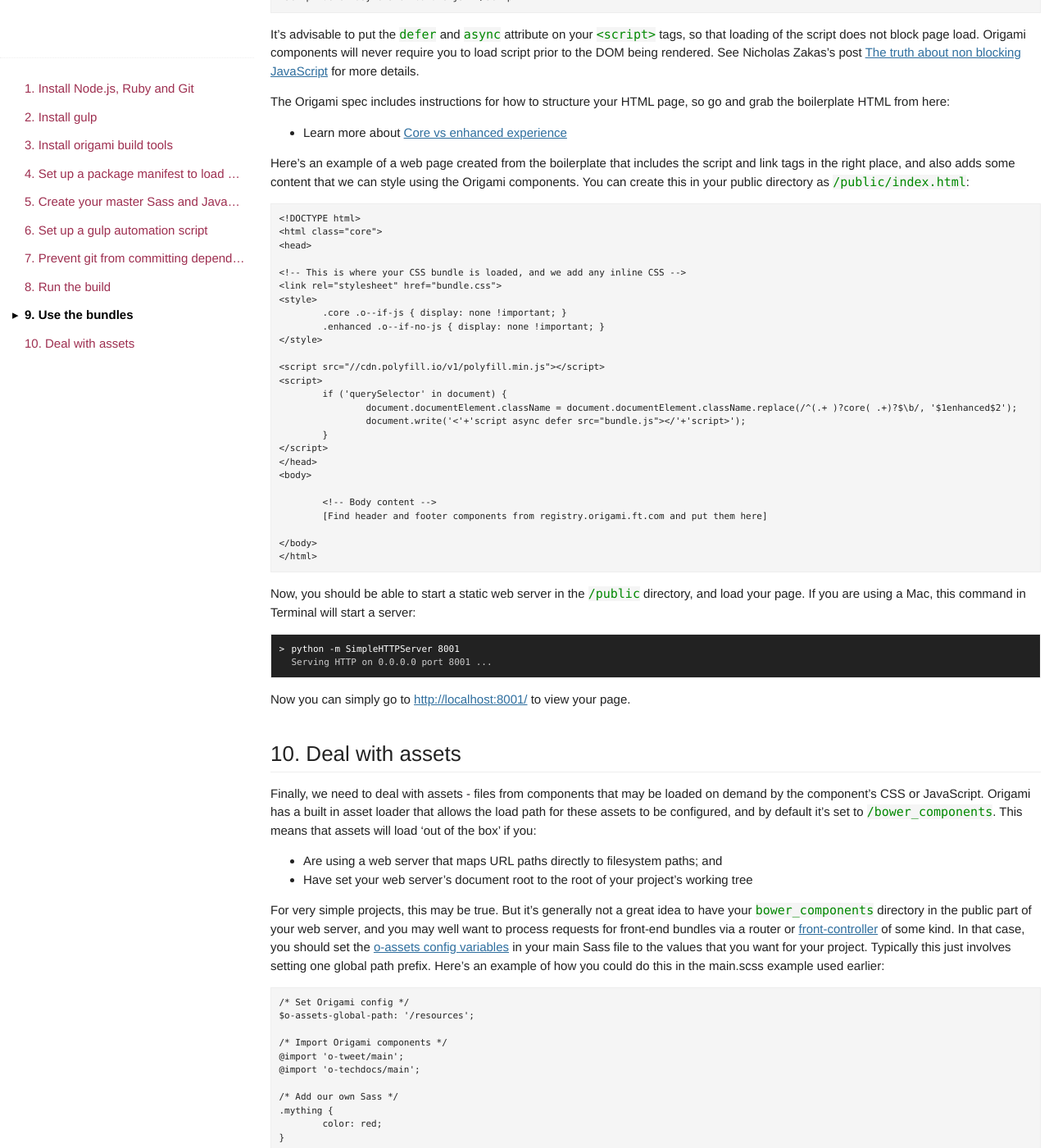
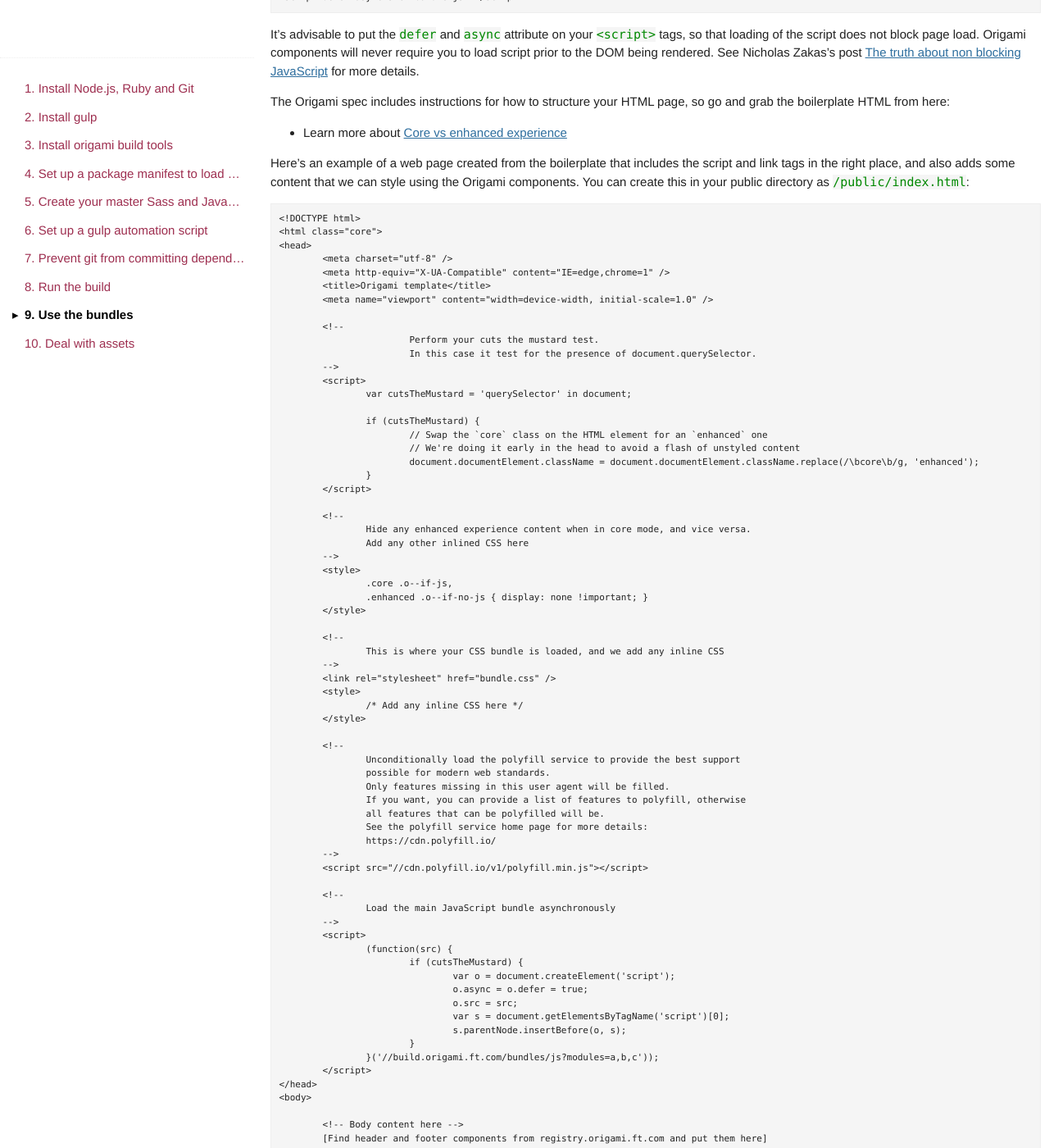
Before and after one commit to Financial-Times/ft-origami, a Jekyll site: the page built from docs/developer-guide/building-modules.md, in a window 1280 px wide and 1400 px high, scrolled down 7142 px. Shown: the whole window at 82% size. Built offline with Jekyll 4.4.1, drawn with Linux system fonts in a browser that asks for light colours; some web fonts are replaced; comment, search, counter and statistics services are not loaded; some of the changed text lies outside the part shown.

Commit message:
Update HTML template to the latest CTM loading technique

```diff
--- a/docs/developer-guide/building-modules.md
+++ b/docs/developer-guide/building-modules.md
@@ -323,29 +323,76 @@ Here's an example of a web page created from the boilerplate that includes the s
 	<!DOCTYPE html>
 	<html class="core">
 	<head>
+		<meta charset="utf-8" />
+		<meta http-equiv="X-UA-Compatible" content="IE=edge,chrome=1" />
+		<title>Origami template</title>
+		<meta name="viewport" content="width=device-width, initial-scale=1.0" />
 
-	<!-- This is where your CSS bundle is loaded, and we add any inline CSS -->
-	<link rel="stylesheet" href="bundle.css">
-	<style>
-		.core .o--if-js { display: none !important; }
-		.enhanced .o--if-no-js { display: none !important; }
-	</style>
+		<!--
+				Perform your cuts the mustard test.
+				In this case it test for the presence of document.querySelector.
+		-->
+		<script>
+			var cutsTheMustard = 'querySelector' in document;
 
-	<script src="//cdn.polyfill.io/v1/polyfill.min.js"></script>
-	<script>
-		if ('querySelector' in document) {
-			document.documentElement.className = document.documentElement.className.replace(/^(.+ )?core( .+)?$\b/, '$1enhanced$2');
-			document.write('<'+'script async defer src="bundle.js"></'+'script>');
-		}
-	</script>
+			if (cutsTheMustard) {
+				// Swap the `core` class on the HTML element for an `enhanced` one
+				// We're doing it early in the head to avoid a flash of unstyled content
+				document.documentElement.className = document.documentElement.className.replace(/\bcore\b/g, 'enhanced');
+			}
+		</script>
+
+		<!--
+			Hide any enhanced experience content when in core mode, and vice versa.
+			Add any other inlined CSS here
+		-->
+		<style>
+			.core .o--if-js,
+			.enhanced .o--if-no-js { display: none !important; }
+		</style>
+
+		<!--
+			This is where your CSS bundle is loaded, and we add any inline CSS
+		-->
+		<link rel="stylesheet" href="bundle.css" />
+		<style>
+			/* Add any inline CSS here */
+		</style>
+
+		<!--
+			Unconditionally load the polyfill service to provide the best support
+			possible for modern web standards.
+			Only features missing in this user agent will be filled.
+			If you want, you can provide a list of features to polyfill, otherwise
+			all features that can be polyfilled will be.
+			See the polyfill service home page for more details:
+			https://cdn.polyfill.io/
+		-->
+		<script src="//cdn.polyfill.io/v1/polyfill.min.js"></script>
+
+		<!--
+			Load the main JavaScript bundle asynchronously
+		-->
+		<script>
+			(function(src) {
+				if (cutsTheMustard) {
+					var o = document.createElement('script');
+					o.async = o.defer = true;
+					o.src = src;
+					var s = document.getElementsByTagName('script')[0];
+					s.parentNode.insertBefore(o, s);
+				}
+			}('//build.origami.ft.com/bundles/js?modules=a,b,c'));
+		</script>
 	</head>
 	<body>
 
-		<!-- Body content -->
+		<!-- Body content here -->
 		[Find header and footer components from registry.origami.ft.com and put them here]
 
 	</body>
 	</html>
+
 
 Now, you should be able to start a static web server in the `/public` directory, and load your page.  If you are using a Mac, this command in Terminal will start a server:
 
```
